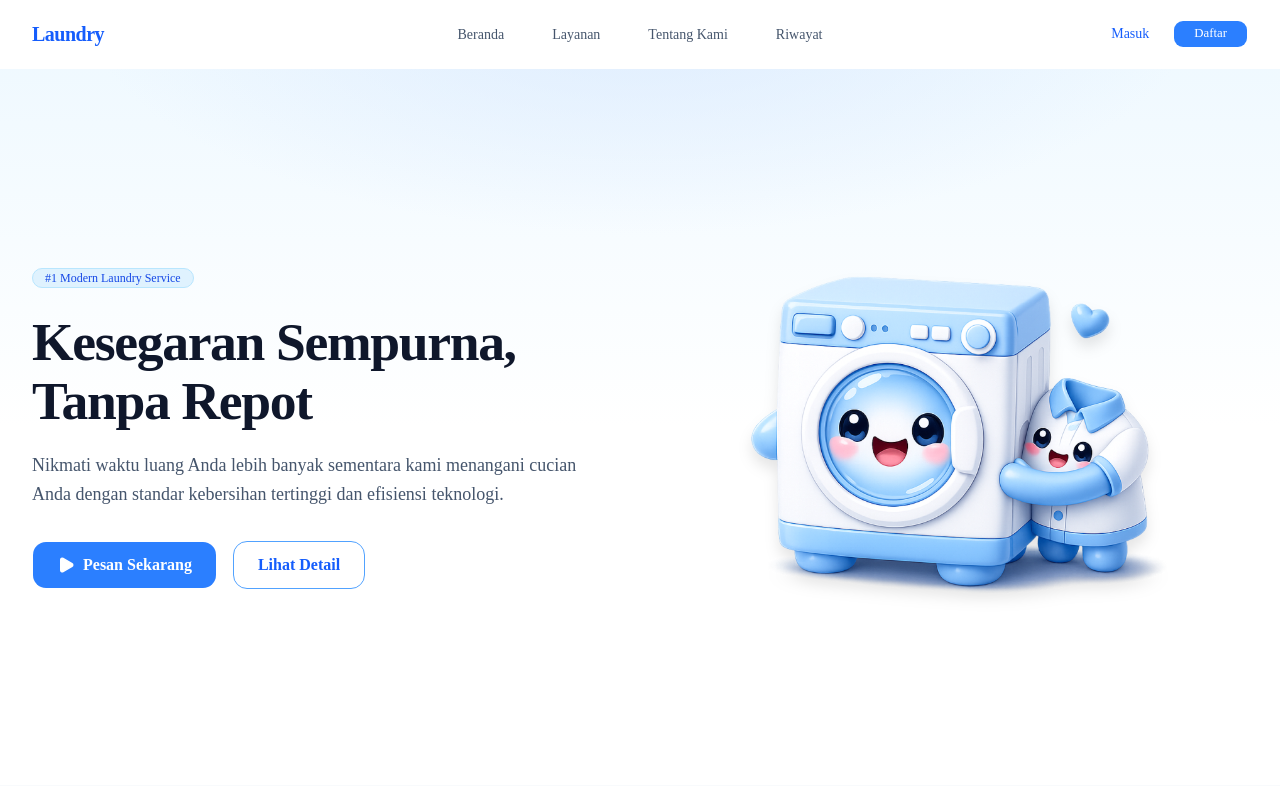
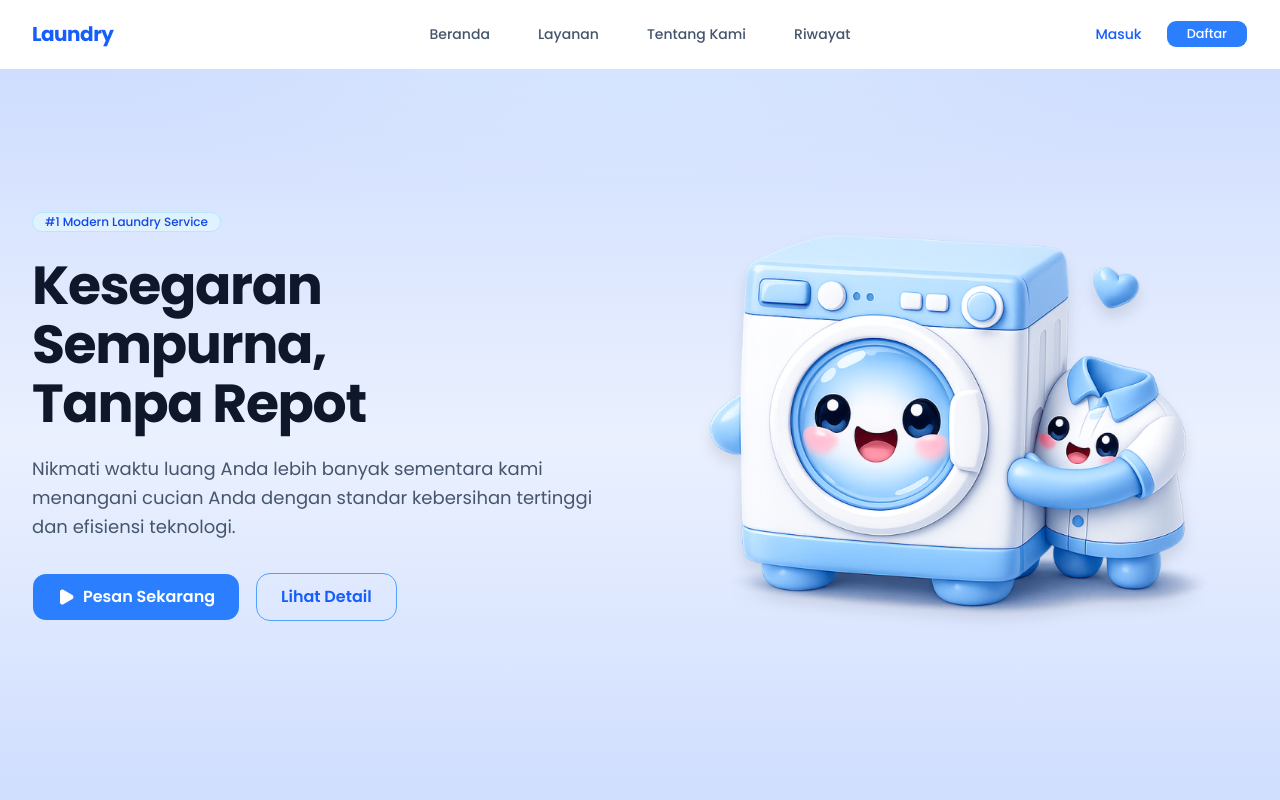
Before and after one commit to Varaaa-arch/WCC_UMKM-Laundry_Digital_Solution, a Next.js app: page / in a window 1280 px wide. Shown: the top 800 px of the page. Built offline with nearby package versions, Linux system fonts and the light colour scheme.

Commit message:
feat: Optimalisasi Landing Page

```diff
--- a/src/app/globals.css
+++ b/src/app/globals.css
@@ -8,7 +8,7 @@
 @theme inline {
   --color-background: var(--background);
   --color-foreground: var(--foreground);
-  --font-sans: var(--font-sans);
+  --font-sans: var(--font-poppins);
   --font-mono: var(--font-geist-mono);
   --font-heading: var(--font-sans);
   --color-sidebar-ring: var(--sidebar-ring);
--- a/src/app/layout.tsx
+++ b/src/app/layout.tsx
@@ -1,13 +1,14 @@
 import type { Metadata } from "next";
-import { Geist, Geist_Mono } from "next/font/google";
+import { Geist_Mono, Poppins } from "next/font/google";
 
 import { defaultSiteMetadata } from "@/config/site";
 
 import "./globals.css";
 
-const geistSans = Geist({
-  variable: "--font-geist-sans",
+const poppins = Poppins({
+  variable: "--font-poppins",
   subsets: ["latin"],
+  weight: ["400", "500", "600", "700", "800"],
 });
 
 const geistMono = Geist_Mono({
@@ -25,9 +26,9 @@ export default function RootLayout({
   return (
     <html
       lang="en"
-      className={`${geistSans.variable} ${geistMono.variable} h-full antialiased`}
+      className={`${poppins.variable} ${geistMono.variable} h-full antialiased`}
     >
-      <body className="min-h-full flex flex-col">{children}</body>
+      <body className="min-h-full flex flex-col font-sans">{children}</body>
     </html>
   );
 }
--- a/src/components/home/AdvantagesSection.tsx
+++ b/src/components/home/AdvantagesSection.tsx
@@ -21,7 +21,7 @@ export function AdvantagesSection() {
 
   return (
     <section
-      className="bg-sky-50/70 py-16 sm:py-20 lg:py-24"
+      className="bg-[#759EFD]/15 py-16 sm:py-20 lg:py-24"
       aria-labelledby="advantages-heading"
     >
       <div className="mx-auto max-w-7xl px-4 sm:px-6 lg:px-8">
--- a/src/components/home/HeroSection.tsx
+++ b/src/components/home/HeroSection.tsx
@@ -9,14 +9,14 @@ import { Button } from "@/components/ui/button"
 export function HeroSection() {
   return (
     <section
-      className="relative overflow-hidden bg-linear-to-b from-sky-50 via-white to-white"
+      className="relative overflow-hidden bg-linear-to-b from-[#759EFD]/35 via-[#759EFD]/15 to-[#759EFD]/35"
       aria-labelledby="hero-heading"
     >
       <div
         aria-hidden
         className="pointer-events-none absolute inset-0 bg-[radial-gradient(ellipse_80%_60%_at_50%_-10%,rgba(219,234,254,0.85),transparent_55%)]"
       />
-      <div className="relative mx-auto flex max-w-7xl flex-col gap-12 px-4 py-16 sm:gap-14 sm:px-6 sm:py-20 lg:flex-row lg:items-center lg:gap-16 lg:px-8 lg:py-24">
+      <div className="relative mx-auto flex max-w-7xl flex-col gap-10 px-4 pb-14 pt-8 sm:gap-12 sm:px-6 sm:pb-16 sm:pt-10 lg:flex-row lg:items-center lg:gap-16 lg:px-8 lg:pb-20 lg:pt-8">
         <div className="flex-1 lg:max-w-xl xl:max-w-2xl">
           <Badge
             variant="outline"
@@ -59,15 +59,15 @@ export function HeroSection() {
           </div>
         </div>
 
-        <div className="relative mx-auto flex w-full max-w-md flex-1 items-center justify-center lg:mx-0 lg:max-w-none">
-          <div className="relative aspect-5/6 w-full max-w-[420px] sm:aspect-square lg:aspect-11/12 xl:max-w-[480px]">
+        <div className="relative mx-auto flex w-full max-w-xl flex-1 items-center justify-center lg:mx-0 lg:max-w-none">
+          <div className="relative aspect-5/6 w-full max-w-[800px] sm:aspect-square lg:aspect-11/12 xl:max-w-[1000px]">
             <Image
               src="/images/laundry-mascot.png"
               alt={HERO.imageAlt}
               fill
               priority
               className="pointer-events-none object-contain drop-shadow-xl"
-              sizes="(max-width: 1024px) 90vw, 480px"
+              sizes="(max-width: 640px) 95vw, (max-width: 1024px) 85vw, 680px"
             />
           </div>
         </div>
--- a/src/components/home/TestimonialsSection.tsx
+++ b/src/components/home/TestimonialsSection.tsx
@@ -14,7 +14,7 @@ export function TestimonialsSection() {
 
   return (
     <section
-      className="bg-linear-to-b from-sky-50/60 via-white to-white py-16 sm:py-20 lg:py-24"
+      className="bg-linear-to-b from-[#759EFD]/35 via-[#759EFD]/15 to-[#759EFD]/35 py-16 sm:py-20 lg:py-24"
       aria-labelledby="testimonials-heading"
     >
       <div className="mx-auto max-w-7xl px-4 sm:px-6 lg:px-8">
```
